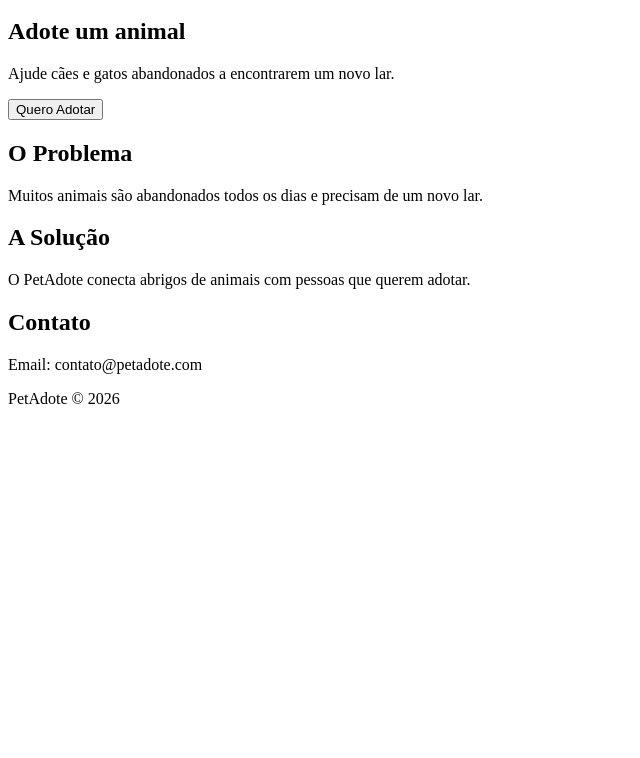
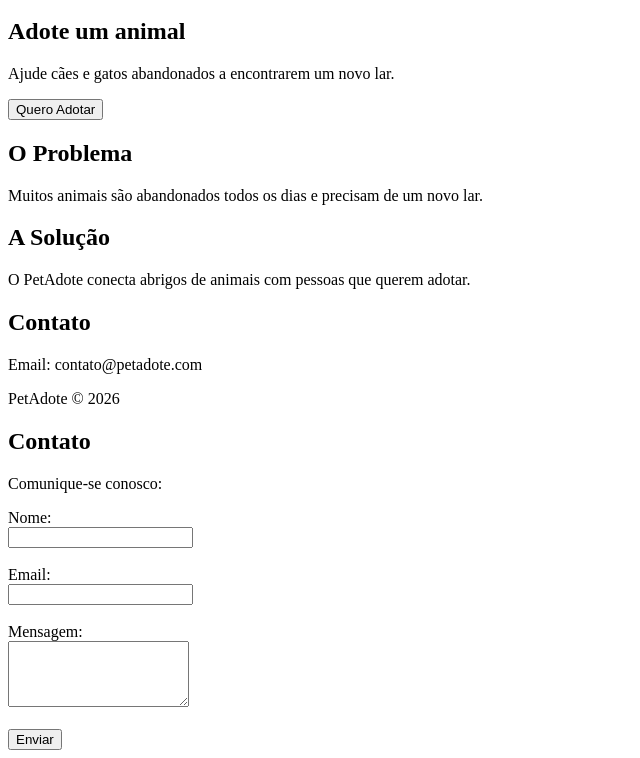
Before and after one commit to Miguelsalazar01/landing-page-Miguel, a plain HTML site: page index.html in a window 1280 px wide. Shown: the part 100-858 px from the top of the page, without its empty margins (0-640 px from the left). Before the commit the page ends 800 px from the top, so only its background shows below. Drawn offline with Linux system fonts and the light colour scheme.

```diff
--- a/index.html
+++ b/index.html
@@ -70,5 +70,28 @@
 
 </footer>
 
+<section id="contato">
+
+<h2>Contato</h2>
+
+<p>Comunique-se conosco:</p>
+
+<form>
+
+<label for="nome">Nome:</label><br>
+<input type="text" id="nome" name="nome" required><br><br>
+
+<label for="email">Email:</label><br>
+<input type="email" id="email" name="email" required><br><br>
+
+<label for="mensagem">Mensagem:</label><br>
+<textarea id="mensage" name="mensagem" rows="4" required></textarea><br><br>
+
+<button type="submit">Enviar</button>
+
+</form>
+
+</section>
+
 </body>
 </html>
```
Also changed, not shown: 1 other file.
